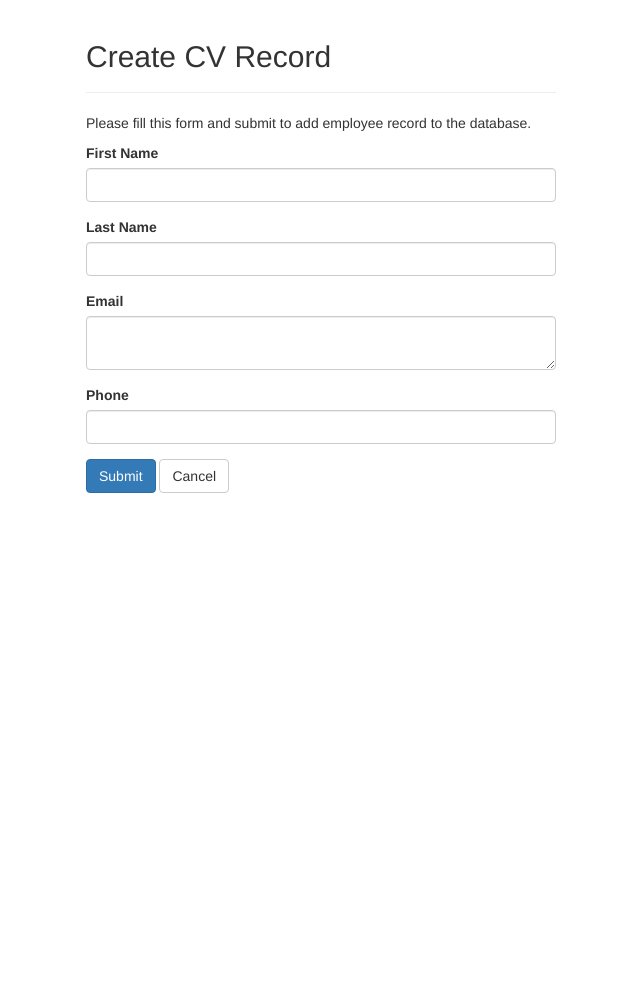
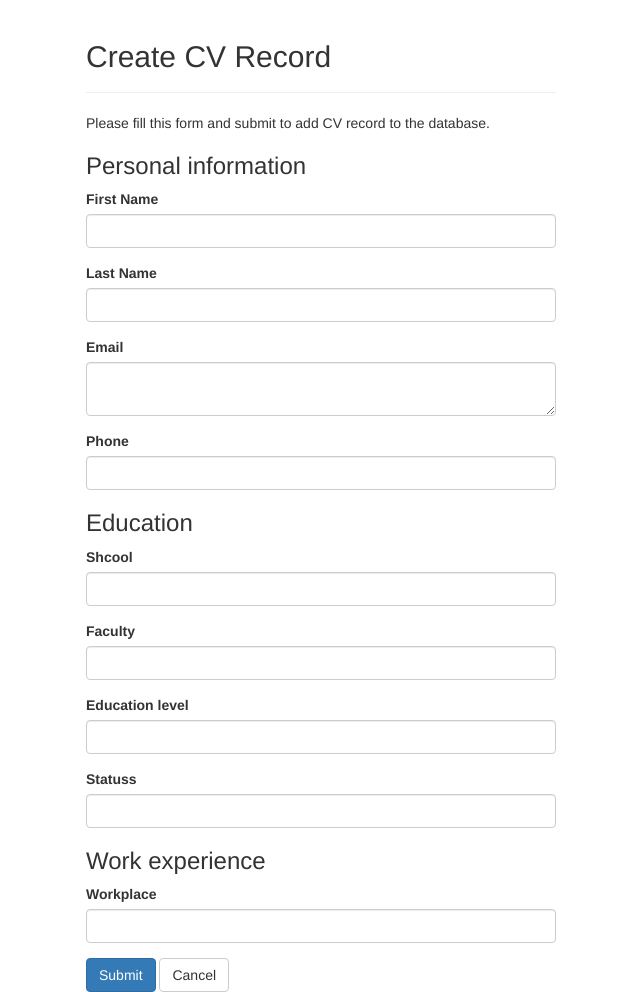
Before and after one commit to ronaldsrundans/CVstorage, a PHP site: page /create.php in a window 1280 px wide. Shown: the whole page, without its empty margins (319-959 px from the left). Before the commit the page ends 493 px from the top, so only its background shows below. Run offline with PHP 8.4, Linux system fonts and the light colour scheme.

Commit message:
Added new fields to input form.

```diff
--- a/create.php
+++ b/create.php
@@ -98,8 +98,9 @@ if($_SERVER["REQUEST_METHOD"] == "POST"){
                     <div class="page-header">
                         <h2>Create CV Record</h2>
                     </div>
-                    <p>Please fill this form and submit to add employee record to the database.</p>
+                    <p>Please fill this form and submit to add CV record to the database.</p>
                     <form action="<?php echo htmlspecialchars($_SERVER["PHP_SELF"]); ?>" method="post">
+                    <h3>Personal information</h3>
                         <div class="form-group <?php echo (!empty($firstname_err)) ? 'has-error' : ''; ?>">
                             <label>First Name</label>
                             <input type="text" name="firstname" class="form-control" value="<?php echo $firstname; ?>">
@@ -120,6 +121,40 @@ if($_SERVER["REQUEST_METHOD"] == "POST"){
                             <input type="text" name="phone" class="form-control" value="<?php echo $phone; ?>">
                             <span class="help-block"><?php echo $phone_err;?></span>
                         </div>
+                        <h3>Education</h3>
+
+                        <div class="form-group <?php echo (!empty($phone_err)) ? 'has-error' : ''; ?>">
+                            <label>Shcool</label>
+                            <input type="text" name="phone" class="form-control" value="<?php echo $phone; ?>">
+                            <span class="help-block"><?php echo $phone_err;?></span>
+                        </div>
+                        <div class="form-group <?php echo (!empty($phone_err)) ? 'has-error' : ''; ?>">
+                            <label>Faculty</label>
+                            <input type="text" name="phone" class="form-control" value="<?php echo $phone; ?>">
+                            <span class="help-block"><?php echo $phone_err;?></span>
+                        </div>
+                        <div class="form-group <?php echo (!empty($phone_err)) ? 'has-error' : ''; ?>">
+                            <label>Education level</label>
+                            <input type="text" name="phone" class="form-control" value="<?php echo $phone; ?>">
+                            <span class="help-block"><?php echo $phone_err;?></span>
+                        </div>
+                        <div class="form-group <?php echo (!empty($phone_err)) ? 'has-error' : ''; ?>">
+                            <label>Statuss</label>
+                            <input type="text" name="phone" class="form-control" value="<?php echo $phone; ?>">
+                            <span class="help-block"><?php echo $phone_err;?></span>
+                        </div>
+
+                        <h3>Work experience</h3>
+
+                        <div class="form-group <?php echo (!empty($phone_err)) ? 'has-error' : ''; ?>">
+                            <label>Workplace</label>
+                            <input type="text" name="phone" class="form-control" value="<?php echo $phone; ?>">
+                            <span class="help-block"><?php echo $phone_err;?></span>
+                        </div>
+
+
+
+
                         <input type="submit" class="btn btn-primary" value="Submit">
                         <a href="index.php" class="btn btn-default">Cancel</a>
                     </form>
```
